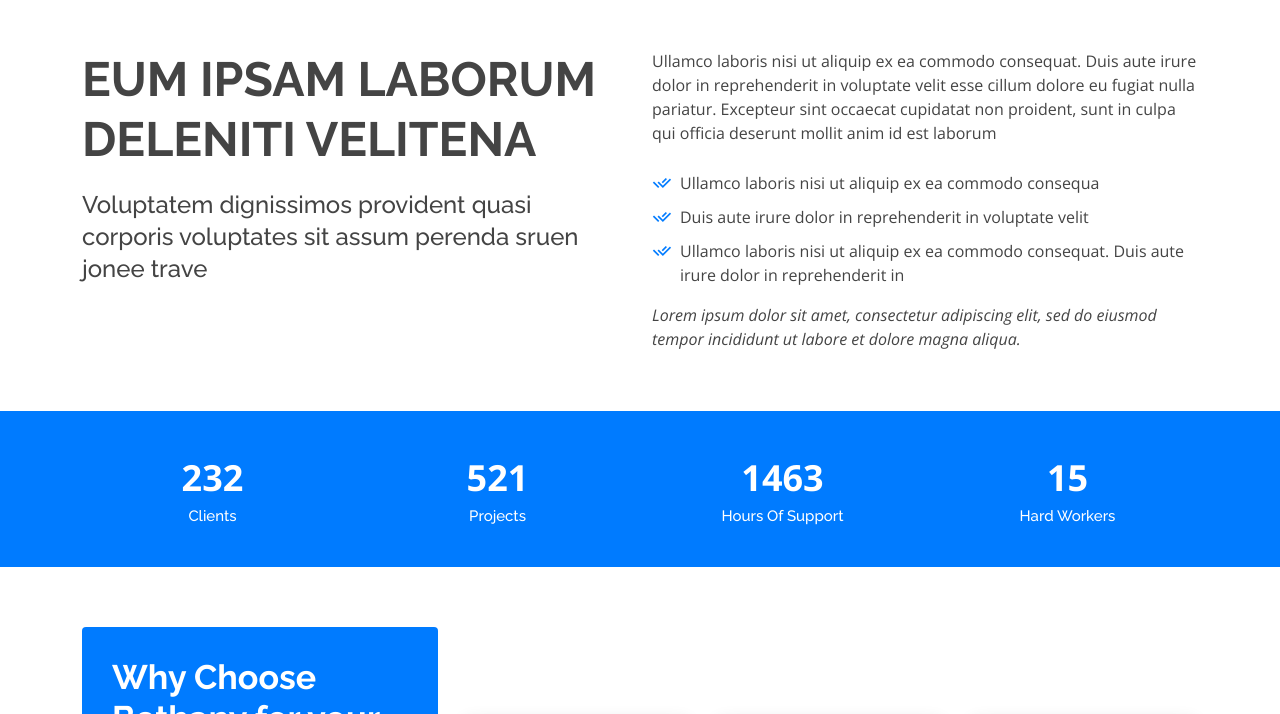
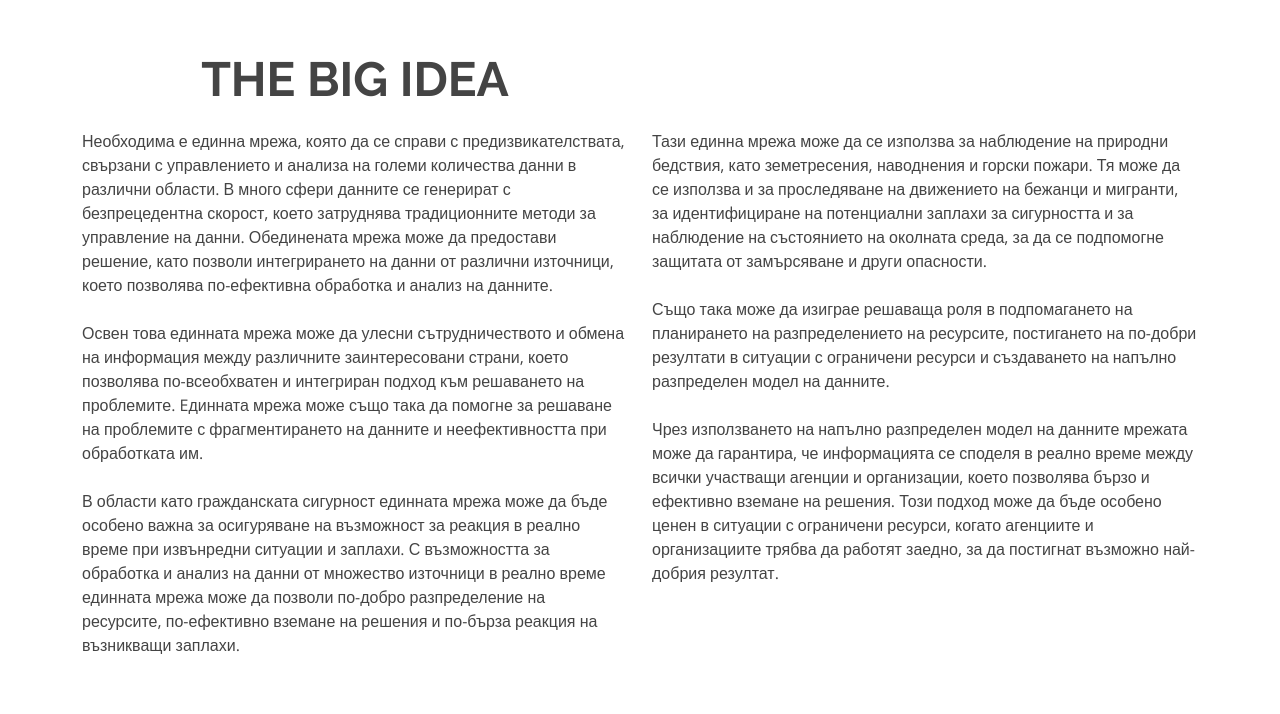
Before and after one commit to antonAtananasov/CASSINI-Hackathon, a plain HTML site: page website/index.html in a window 1280 px wide. Shown: the part 739-1453 px from the top of the page. Drawn offline with nearby package versions, Linux system fonts and the light colour scheme.

Commit message:
added future logos and images, imported text from presentation script

```diff
--- a/website/index.html
+++ b/website/index.html
@@ -112,15 +112,15 @@
         <div class="row">
 
           <div class="col-lg-2 col-md-4 col-6 d-flex align-items-center" data-aos="zoom-in" data-aos-delay="100">
-            <img src="assets/img/nvna.png" class="img-fluid" alt="">
+            <img src="assets/img/sponsors/nvna.png" class="img-fluid" alt="">
           </div>
 
           <div class="col-lg-2 col-md-4 col-6 d-flex align-items-center" data-aos="zoom-in" data-aos-delay="200">
-            <img src="assets/img/clients/client-2.png" class="img-fluid" alt="">
+            <img src="assets/img/sponsors/rst.png" class="img-fluid" alt="">
           </div>
 
           <div class="col-lg-2 col-md-4 col-6 d-flex align-items-center" data-aos="zoom-in" data-aos-delay="300">
-            <img src="assets/img/clients/client-3.png" class="img-fluid" alt="">
+            <img src="assets/img/sponsors/mundi.png" class="img-fluid" alt="">
           </div>
 
           <div class="col-lg-2 col-md-4 col-6 d-flex align-items-center" data-aos="zoom-in" data-aos-delay="400">
@@ -143,30 +143,57 @@
     <!-- ======= About Section ======= -->
     <section id="about" class="about">
       <div class="container">
+        <div class="row content">
+          <div class="col-lg-6 text-center align-center" data-aos="fade-up" data-aos-delay="100">
+            <h2>The big idea</h2>
+          </div>
+        </div>
+        <div class="row content">
 
-        <div class="row content">
           <div class="col-lg-6" data-aos="fade-right" data-aos-delay="100">
-            <h2>Eum ipsam laborum deleniti velitena</h2>
-            <h3>Voluptatem dignissimos provident quasi corporis voluptates sit assum perenda sruen jonee trave</h3>
+            <!--<h3>Voluptatem dignissimos provident quasi corporis voluptates sit assum perenda sruen jonee trave</h3>-->
+            <p>Необходима е единна мрежа, която да се справи с предизвикателствата, свързани с управлението и анализа на
+              големи количества данни в различни области. В много сфери данните се генерират с безпрецедентна скорост,
+              което затруднява традиционните методи за управление на данни. Обединената мрежа може да предостави
+              решение, като позволи интегрирането на данни от различни източници, което позволява по-ефективна обработка
+              и анализ на данните.
+              <br>
+              <br>
+              Освен това единната мрежа може да улесни сътрудничеството и обмена на информация между различните
+              заинтересовани страни, което позволява по-всеобхватен и интегриран подход към решаването на проблемите.
+              Eдинната мрежа може също така да помогне за решаване на проблемите с фрагментирането на данните и
+              неефективността при обработката им.
+              <br>
+              <br>
+              В области като гражданската сигурност единната мрежа може да бъде особено важна за осигуряване на
+              възможност за реакция в реално време при извънредни ситуации и заплахи. С възможността за обработка и
+              анализ на данни от множество източници в реално време единната мрежа може да позволи по-добро
+              разпределение на ресурсите, по-ефективно вземане на решения и по-бърза реакция на възникващи заплахи.
+            </p>
           </div>
           <div class="col-lg-6 pt-4 pt-lg-0" data-aos="fade-left" data-aos-delay="200">
             <p>
-              Ullamco laboris nisi ut aliquip ex ea commodo consequat. Duis aute irure dolor in reprehenderit in
-              voluptate
-              velit esse cillum dolore eu fugiat nulla pariatur. Excepteur sint occaecat cupidatat non proident, sunt in
-              culpa qui officia deserunt mollit anim id est laborum
+              Тази единна мрежа може да се използва за наблюдение на природни бедствия, като земетресения, наводнения и
+              горски пожари. Тя може да се използва и за проследяване на движението на бежанци и мигранти, за
+              идентифициране на потенциални заплахи за сигурността и за наблюдение на състоянието на околната среда, за
+              да се подпомогне защитата от замърсяване и други опасности.
+              <br>
+              <br>
+              Също така може да изиграе решаваща роля в подпомагането на планирането на разпределението на ресурсите,
+              постигането на по-добри резултати в ситуации с ограничени ресурси и създаването на напълно разпределен
+              модел на данните.
+              <br>
+              <br>
+              Чрез използването на напълно разпределен модел на данните мрежата може да гарантира, че информацията се
+              споделя в реално време между всички участващи агенции и организации, което позволява бързо и ефективно
+              вземане на решения. Този подход може да бъде особено ценен в ситуации с ограничени ресурси, когато
+              агенциите и организациите трябва да работят заедно, за да постигнат възможно най-добрия резултат.
             </p>
-            <ul>
-              <li><i class="ri-check-double-line"></i> Ullamco laboris nisi ut aliquip ex ea commodo consequa</li>
-              <li><i class="ri-check-double-line"></i> Duis aute irure dolor in reprehenderit in voluptate velit</li>
-              <li><i class="ri-check-double-line"></i> Ullamco laboris nisi ut aliquip ex ea commodo consequat. Duis
-                aute irure dolor in reprehenderit in</li>
-            </ul>
-            <p class="fst-italic">
+            <!--<p class="fst-italic">
               Lorem ipsum dolor sit amet, consectetur adipiscing elit, sed do eiusmod tempor incididunt ut labore et
               dolore
               magna aliqua.
-            </p>
+            </p>-->
           </div>
         </div>
 
```
Also changed, not shown: website/assets/img/AdobeStock_502369560.jpeg (added), website/assets/img/Capture.png (added), website/assets/img/sponsors/Atos_logo.png (added), website/assets/img/sponsors/Logo-BAS.jpg (added), website/assets/img/sponsors/cnsdr_logo.png (added), website/assets/img/sponsors/logo-en.png (added), website/assets/img/sponsors/mundi.png (added), website/assets/img/sponsors/nvna.png (renamed from website/assets/img/nvna.png), website/assets/img/sponsors/rst.png (added), 8 other files.
